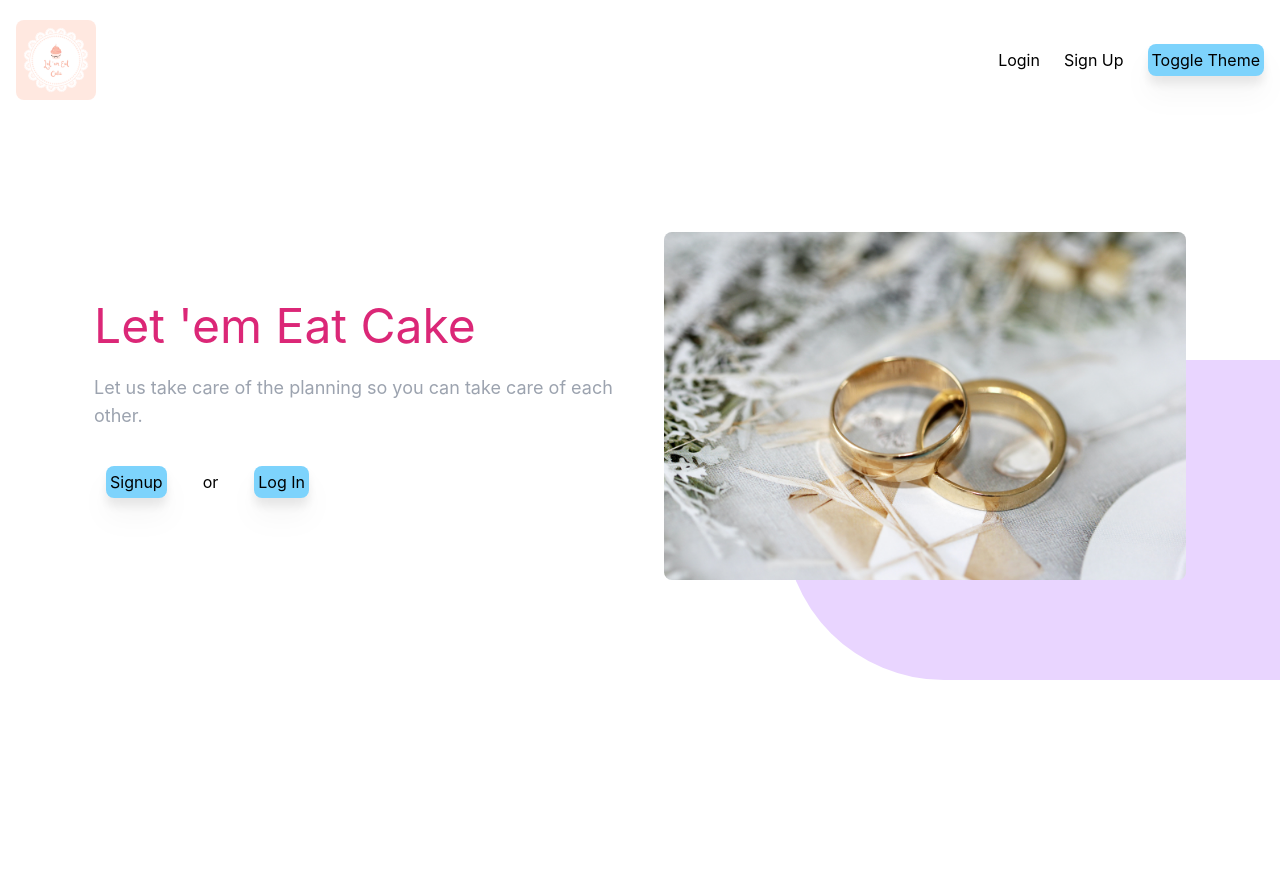
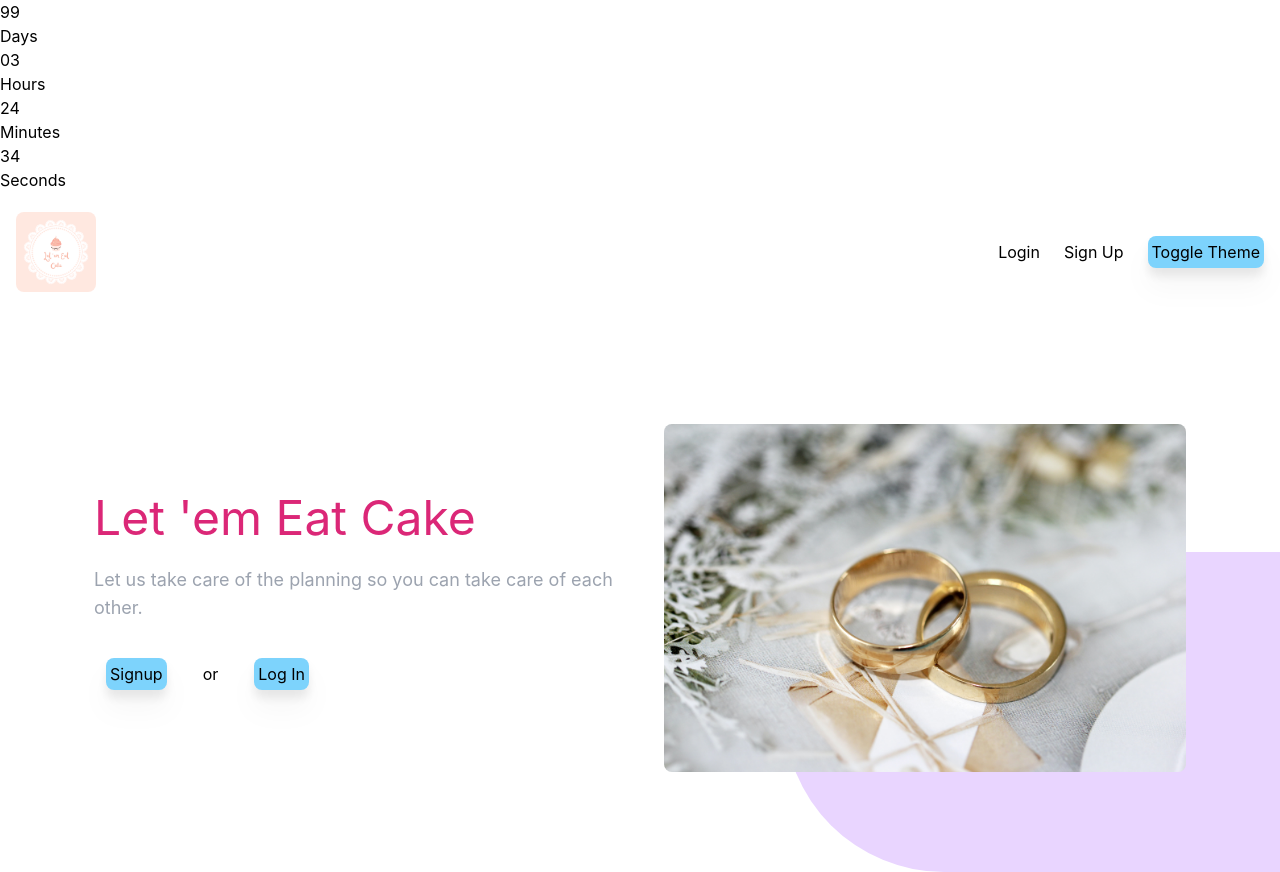
Before and after one commit to ccash12/incredible-wedding-organizer, a React (Create React App) app in the folder frontend/: page / in a window 1280 px wide. Shown: the top 872 px of the page. Before the commit the page ends 800 px from the top, so only its background shows below. Built offline with nearby package versions, Linux system fonts and the light colour scheme; what tw-elements would draw is missing.

Commit message:
created timer
created timer

```diff
--- a/frontend/src/App.js
+++ b/frontend/src/App.js
@@ -7,6 +7,7 @@ import Background from "./components/Background/Background";
 import Navbar from "./components/Navbar/Navbar";
 import { BrowserRouter, Routes, Route } from "react-router-dom";
 import { Profile } from "./components/Profile/Profile";
+import Timer from "./components/Timer/Timer";
 
 export default function App() {
   const [userState, setUserState] = useState({
@@ -61,6 +62,7 @@ export default function App() {
   return (
     <>
       <BrowserRouter>
+        <Timer />
         <Navbar userState={userState} />
         <Routes>
           <Route
--- /dev/null
+++ b/frontend/src/components/Timer/Timer.js
@@ -0,0 +1,44 @@
+import { useEffect, useMemo, useState } from "react";
+
+const SECOND = 1000;
+const MINUTE = SECOND * 60;
+const HOUR = MINUTE * 60;
+const DAY = HOUR * 24;
+
+export const Timer = ({ deadline = "December, 31, 2022" }) => {
+    const parsedDeadline = useMemo(() => Date.parse(deadline), [deadline]);
+    const [time, setTime] = useState(parsedDeadline - Date.now());
+
+    console.log(parsedDeadline);
+    console.log(Date.now())
+
+
+    useEffect(() => {
+        const interval = setInterval(
+            () => setTime(parsedDeadline - Date.now()),
+            1000,
+        );
+
+        return () => clearInterval(interval);
+    }, []);
+
+    return (
+        <div className="timer">
+            {Object.entries({
+                Days: time / DAY,
+                Hours: (time / HOUR) % 24,
+                Minutes: (time / MINUTE) % 60,
+                Seconds: (time / SECOND) % 60,
+            }).map(([label, value]) => (
+                <div key={label} className="col-4">
+                    <div className="box">
+                        <p>{`${Math.floor(value)}`.padStart(2, "0")}</p>
+                        <span className="text">{label}</span>
+                    </div>
+                </div>
+            ))}
+        </div>
+    );
+};
+
+export default Timer;
```
Also changed, not shown: 1 other file (tests, documents, lock files or other folders).
